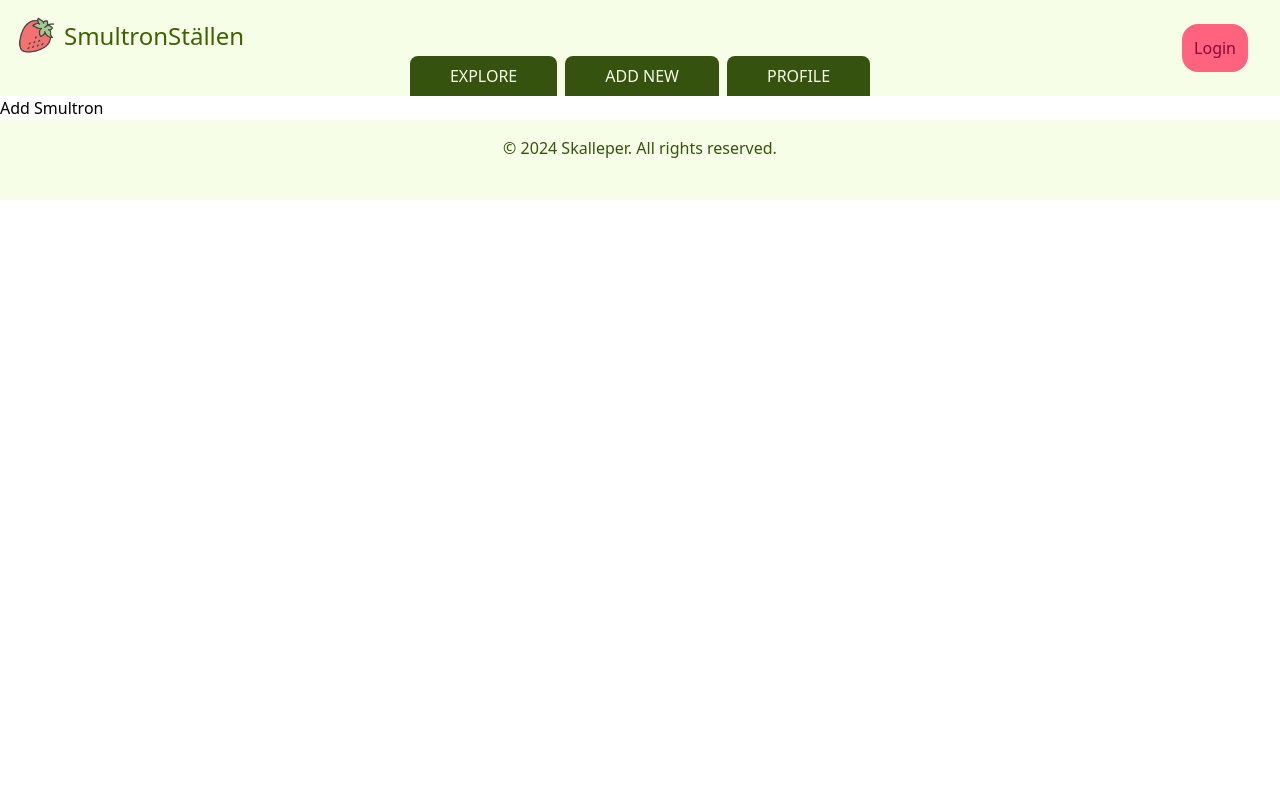
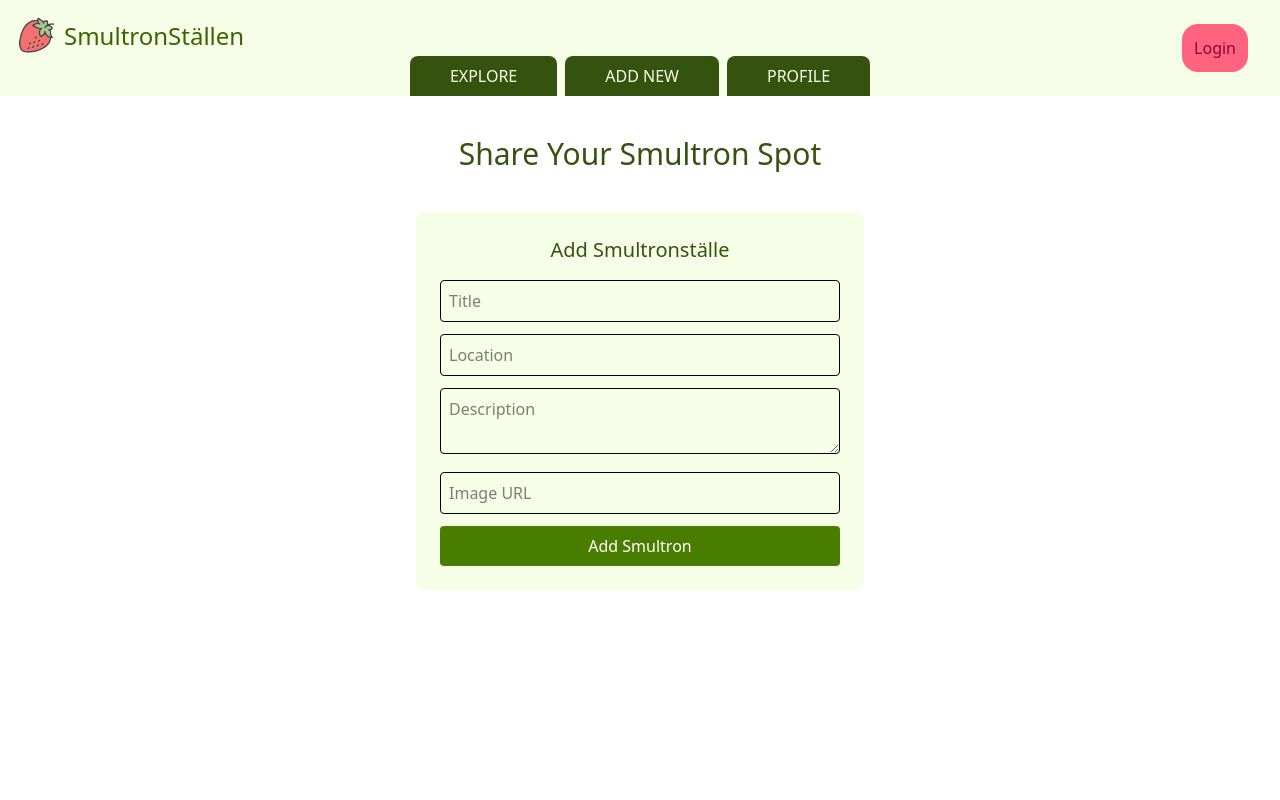
Before and after one commit to Kajsa99/projektUnited, a React (Vite) app in the folder frontend/: page /new in a window 1280 px wide. Shown: the top 800 px of the page. Built offline with nearby package versions, Linux system fonts and the light colour scheme.

Commit message:
new add-smultron-form and corresponding page, fix image_url in smultronCard and add localstorage upload of user_id during login

```diff
--- a/frontend/components/add-smultron-form.jsx
+++ b/frontend/components/add-smultron-form.jsx
@@ -1,9 +1,66 @@
+import { useState } from "react";
+
 export function AddSmultronForm() {
+  const [title, setTitle] = useState("");
+  const [location, setLocation] = useState("");
+  const [description, setDescription] = useState("");
+  const [image_url, setImageUrl] = useState("");
+
+  const user_id = localStorage.getItem("userId");
+
+  async function handleSubmit(e) {
+    e.preventDefault();
+
+    const newSmultron = { user_id, title, location, description, image_url };
+
+    try {
+      await fetch("/api/smultron", {
+        method: "POST",
+        headers: { "Content-Type": "application/json" },
+        body: JSON.stringify(newSmultron),
+      });
+      console.log("Smultron added!");
+    } catch (error) {
+      console.error("Error adding smultron:", error);
+    }
+  }
 
   return (
-    <form>
-      <button
-        type="submit">
+    <form onSubmit={handleSubmit} className="max-w-md mx-auto p-6 bg-lime-50 rounded-lg mt-10">
+      <h2 className="text-xl text-lime-900 mb-4 text-center">Add Smultronställe</h2>
+
+      <input
+        type="text"
+        placeholder="Title"
+        value={title}
+        onChange={(e) => setTitle(e.target.value)}
+        className="w-full p-2 mb-3 border rounded"
+      />
+
+      <input
+        type="text"
+        placeholder="Location"
+        value={location}
+        onChange={(e) => setLocation(e.target.value)}
+        className="w-full p-2 mb-3 border rounded"
+      />
+
+      <textarea
+        placeholder="Description"
+        value={description}
+        onChange={(e) => setDescription(e.target.value)}
+        className="w-full p-2 mb-3 border rounded"
+      ></textarea>
+
+      <input
+        type="text"
+        placeholder="Image URL"
+        value={image_url}
+        onChange={(e) => setImageUrl(e.target.value)}
+        className="w-full p-2 mb-3 border rounded"
+      />
+
+      <button type="submit" className="w-full bg-lime-700 text-white py-2 rounded hover:bg-lime-800">
         Add Smultron
       </button>
     </form>
--- a/frontend/components/smultroncard.jsx
+++ b/frontend/components/smultroncard.jsx
@@ -15,8 +15,12 @@ export function SmultronCard() {
                 <li key={s.id}>
                     <div className="max-w-sm rounded-lg bg-lime-50 my-4 px-6 py-6 ">
                         <h2 className="text-xl text-lime-900">{s.user_id}</h2>
-                        <div className="bg-stone-200 max-w-sm h-48 rounded-md mb-4 flex items-center justify-center text-stone-500">
-                            {s.image_url}
+                        <div className="bg-stone-200 max-w-sm h-48 rounded-md mb-4 flex items-center justify-center overflow-hidden">
+                            <img
+                               src={s.image_url}
+                               alt={s.title || "Smultron image"}
+                               className="w-full h-full object-cover rounded-md"
+                             />
                         </div>
                         <div className="flex justify-between items-baseline mb-2">
                             <h3 className="text-lg text-lime-900">{s.title}</h3>
--- a/frontend/src/pages/login.jsx
+++ b/frontend/src/pages/login.jsx
@@ -18,6 +18,7 @@ export default function Login() {
         setUser(userData);
         localStorage.setItem("token", userData.token);
         localStorage.setItem("username", userData.username);
+        localStorage.setItem("userId", String(user.id));
         console.log("Logged in user:", userData);
         navigate(`/profile/${userData.id}`);
     };
--- a/frontend/src/pages/new.jsx
+++ b/frontend/src/pages/new.jsx
@@ -1,10 +1,10 @@
-import { AddSmultronForm } from "../../components/add-smultron-form";
+import { AddSmultronForm } from "../../components/add-smultron-form.jsx";
 
-export default function SmultronPage() {
-
+export default function New() {
   return (
-    <div>
-        <AddSmultronForm />
-    </div>
+    <main className="min-h-screen bg-white py-10">
+      <h1 className="text-3xl text-center text-lime-900 mb-6">Share Your Smultron Spot </h1>
+      <AddSmultronForm />
+    </main>
   );
 }
```
Also changed, not shown: frontend/src/pages/signup.jsx (line endings or trailing spaces).
